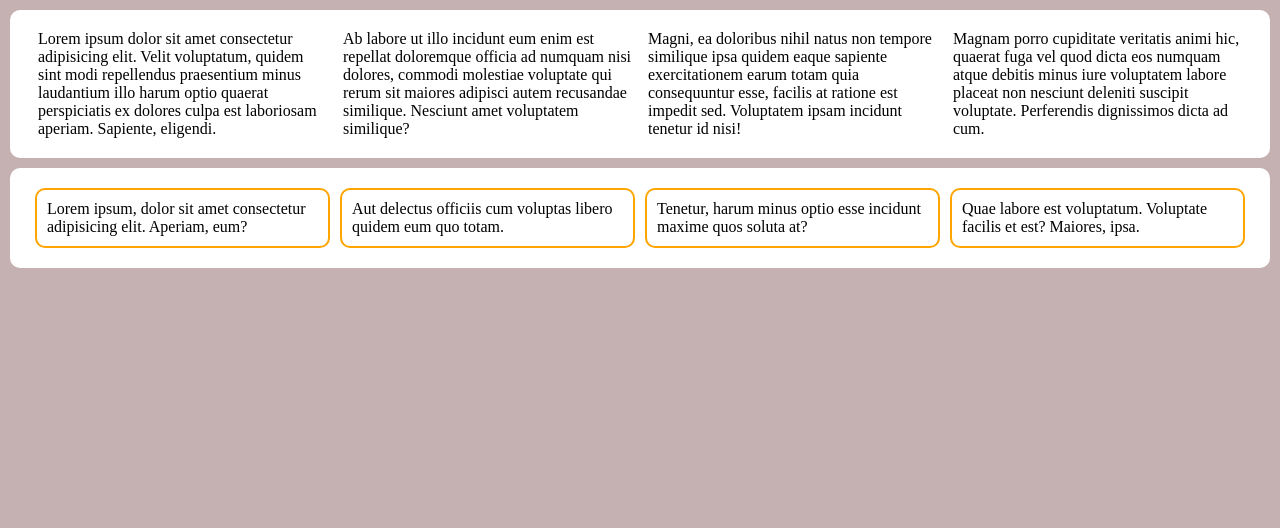
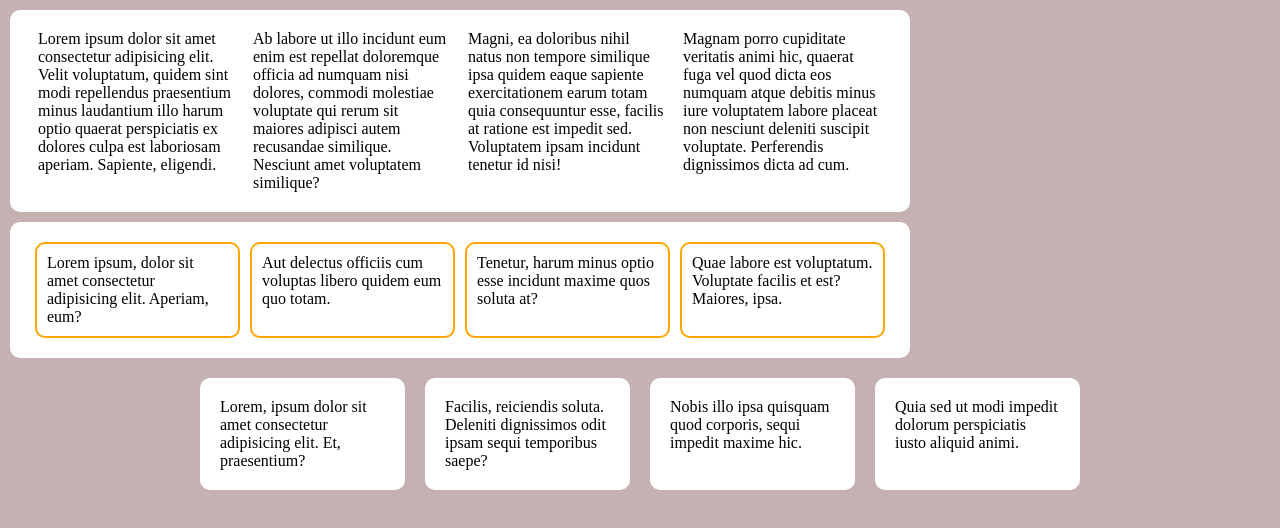
Before and after one commit to GuldanaBaktybekova/29-11-21-repeat, a plain HTML site: page index.html in a window 1280 px wide. Drawn offline with Linux system fonts and the light colour scheme.

Commit message:
add col and row

```diff
--- a/index.html
+++ b/index.html
@@ -8,17 +8,23 @@
   <link rel="stylesheet" href="./style.css">
 </head>
 <body>
-  <div class="row back-white">
+  <div class="row back-white container">
     <div class="col">Lorem ipsum dolor sit amet consectetur adipisicing elit. Velit voluptatum, quidem sint modi repellendus praesentium minus laudantium illo harum optio quaerat perspiciatis ex dolores culpa est laboriosam aperiam. Sapiente, eligendi.</div>
     <div class="col">Ab labore ut illo incidunt eum enim est repellat doloremque officia ad numquam nisi dolores, commodi molestiae voluptate qui rerum sit maiores adipisci autem recusandae similique. Nesciunt amet voluptatem similique?</div>
     <div class="col">Magni, ea doloribus nihil natus non tempore similique ipsa quidem eaque sapiente exercitationem earum totam quia consequuntur esse, facilis at ratione est impedit sed. Voluptatem ipsam incidunt tenetur id nisi!</div>
     <div class="col">Magnam porro cupiditate veritatis animi hic, quaerat fuga vel quod dicta eos numquam atque debitis minus iure voluptatem labore placeat non nesciunt deleniti suscipit voluptate. Perferendis dignissimos dicta ad cum.</div>
   </div>
-  <div class="row back-white ">
+  <div class="row back-white container ">
     <div class="col border-orange">Lorem ipsum, dolor sit amet consectetur adipisicing elit. Aperiam, eum?</div>
     <div class="col border-orange">Aut delectus officiis cum voluptas libero quidem eum quo totam.</div>
     <div class="col border-orange">Tenetur, harum minus optio esse incidunt maxime quos soluta at?</div>
     <div class="col border-orange">Quae labore est voluptatum. Voluptate facilis et est? Maiores, ipsa.</div>
   </div>
+   <div class="row container">
+     <div class="col  back-white">Lorem, ipsum dolor sit amet consectetur adipisicing elit. Et, praesentium?</div>
+     <div class="col  back-white">Facilis, reiciendis soluta. Deleniti dignissimos odit ipsam sequi temporibus saepe?</div>
+     <div class="col  back-white">Nobis illo ipsa quisquam quod corporis, sequi impedit maxime hic.</div>
+     <div class="col  back-white">Quia sed ut modi impedit dolorum perspiciatis iusto aliquid animi.</div>
+   </div>
 </body>
 </html>
```
